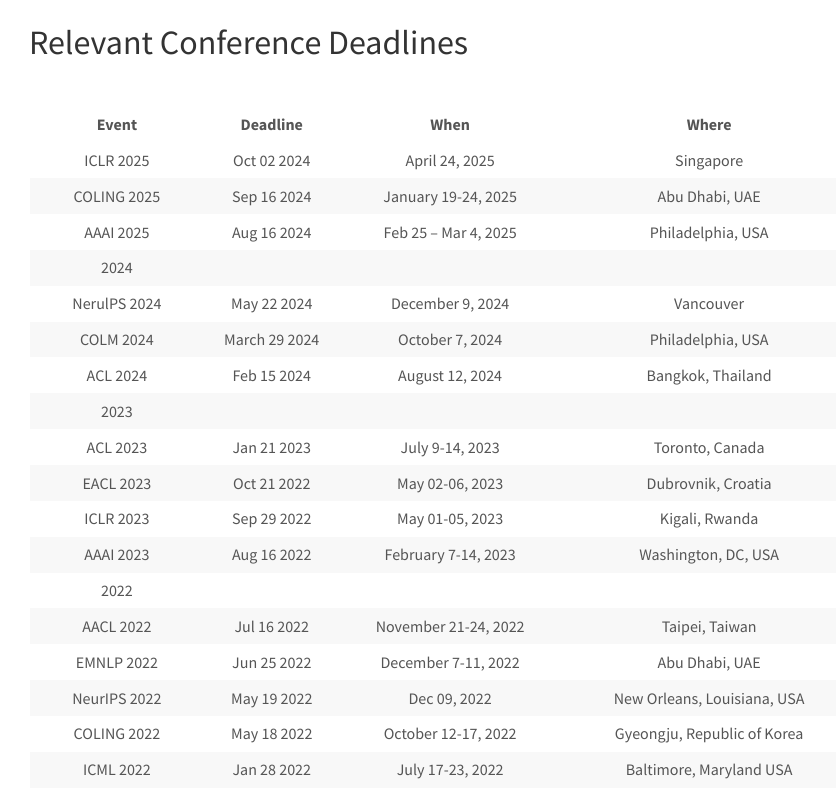
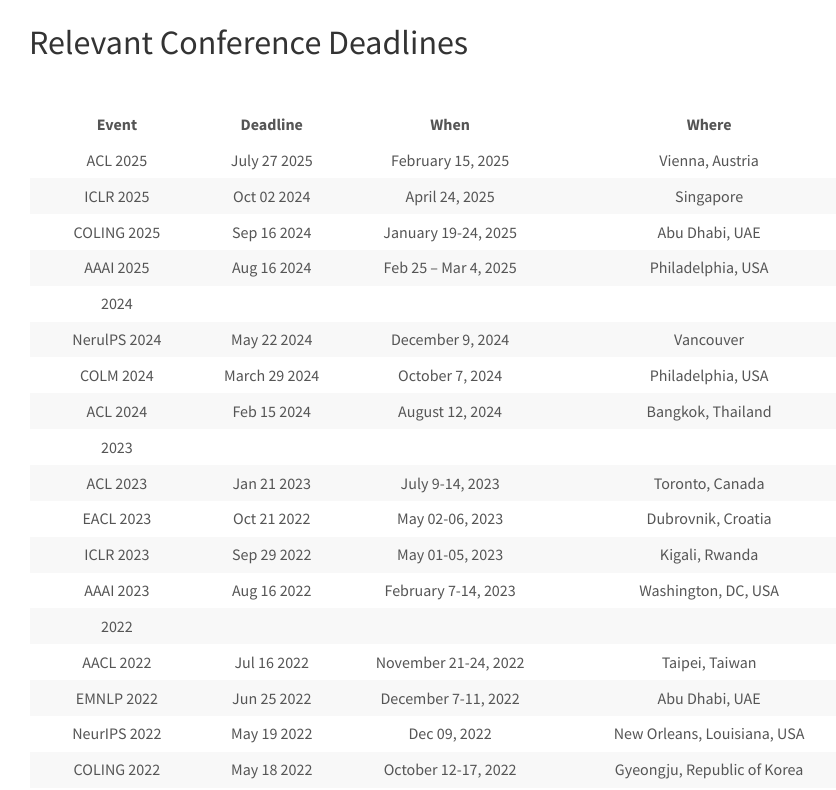
Before and after one commit to HLR/HLR.github.io, a Jekyll site: the page built from _pages/deadlines.md, in a window 1280 px wide and 900 px high, scrolled down 439 px, cut to the strip 110-900 px from the top of the window. Shown: the whole strip, without its empty margins (127-963 px from the left). Built offline with Jekyll 4.4.1, drawn with Linux system fonts in a browser that asks for light colours; nearby versions of some CDN libraries.

Commit message:
Update DDL for ACL2025

```diff
--- a/_pages/deadlines.md
+++ b/_pages/deadlines.md
@@ -17,6 +17,7 @@
 
 |              Event               |             Deadline             |                     When                     |                       Where                        |
 |:--------------------------------:|:--------------------------------:|:--------------------------------------------:|:--------------------------------------------------:|
+|     &nbsp; ACL 2025  &nbsp;     |  &nbsp;  July 27  2025    &nbsp;  |       &nbsp;  February 15, 2025   &nbsp;        |               &nbsp;  Vienna, Austria &nbsp;
 |     &nbsp; ICLR 2025  &nbsp;     |  &nbsp;  Oct 02 2024     &nbsp;  |       &nbsp;  April 24, 2025   &nbsp;        |               &nbsp; Singapore &nbsp;               |
 |    &nbsp; COLING 2025  &nbsp;    |  &nbsp;  Sep 16 2024     &nbsp;  |     &nbsp;  January 19-24, 2025   &nbsp;     |               &nbsp; Abu Dhabi, UAE &nbsp;               |
 |     &nbsp; AAAI 2025  &nbsp;     |  &nbsp;  Aug 16 2024     &nbsp;  |    &nbsp;  Feb 25 – Mar 4, 2025   &nbsp;     |          &nbsp; Philadelphia, USA  &nbsp;          |
```
